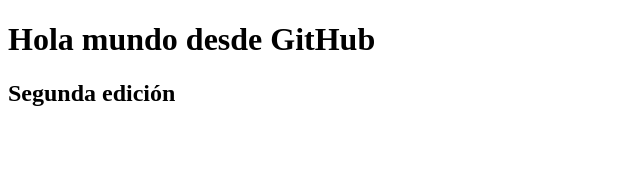
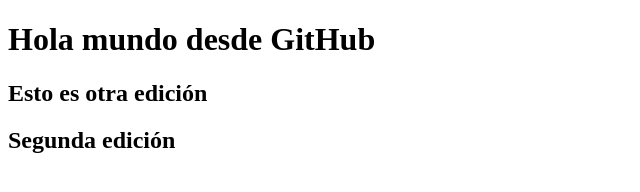
Before and after one commit to juliocmartinez/Inventario-real-time-soft-, a plain HTML site: page index.html in a window 1280 px wide. Shown: the whole page, without its empty margins (0-640 px from the left). Drawn offline with Linux system fonts and the light colour scheme.

Commit message:
Update index.html

```diff
--- a/index.html
+++ b/index.html
@@ -8,6 +8,7 @@
 </head>
 <body>
     <h1>Hola mundo desde GitHub</h1>
+    <h2>Esto es otra edición</h2>
 
     <h2>Segunda edición</h2>
 
```
